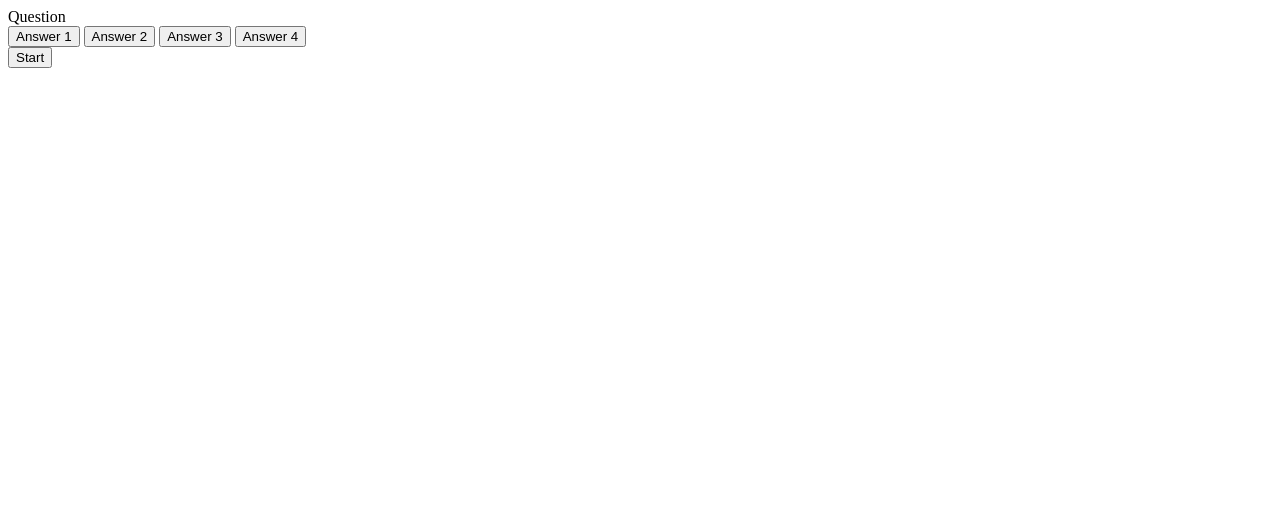
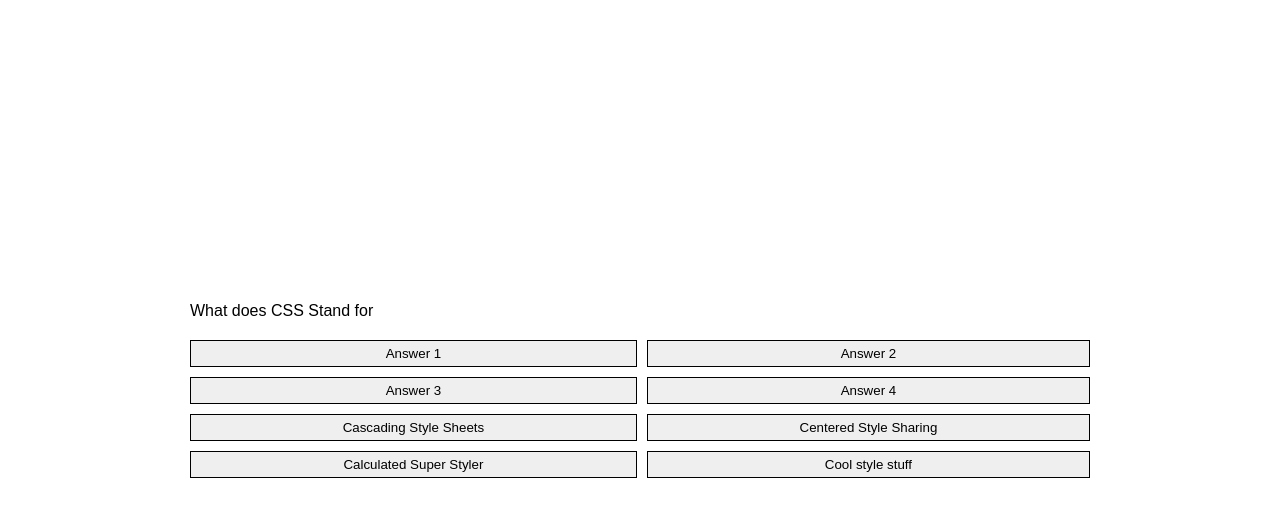
Before and after one commit to ileachy/Code-Quiz, a plain HTML site: page index.html in a window 1280 px wide. Both pictures are taken after a click on the button "Start". Drawn offline with Linux system fonts and the light colour scheme.

Commit message:
added start function and question

```diff
--- a/assets/css/style.css
+++ b/assets/css/style.css
@@ -0,0 +1,44 @@
+*,
+*::before,
+*::after {
+  box-sizing: border-box;
+  font-family: Arial, Helvetica, sans-serif;
+}
+
+body {
+  padding: 0;
+  margin: 0;
+  display: flex;
+  width: 100vw;
+  height: 100vh;
+  justify-content: center;
+  align-items: center;
+}
+
+.contain {
+  width: 900px;
+  max-width: 80%;
+  padding: 10 px;
+}
+
+.btn-layout {
+  display: grid;
+  grid-template-columns: repeat(2, auto);
+  gap: 10px;
+  margin: 20px 0;
+}
+
+.btn {
+  border: 1px solid black;
+  padding: 5px 10px;
+}
+
+.controls {
+  display: flex;
+  justify-content: center;
+  align-items: center;
+}
+
+.hide {
+  display: none;
+}
--- a/assets/js/script.js
+++ b/assets/js/script.js
@@ -0,0 +1,58 @@
+// Variables
+const startButton = document.getElementById("start-btn");
+const questionContainerElement = document.getElementById("question-container");
+const questionElement = document.getElementById("question");
+const answerButtonsElement = document.getElementById("answer-buttons");
+
+let shuffledQuestions, currentQuestionIndex;
+
+startButton.addEventListener("click", startGame);
+// start button function
+function startGame() {
+  startButton.classList.add("hide");
+  shuffledQuestions = questions.sort(() => Math.random() - 0.5);
+  currentQuestionIndex = 0;
+  questionContainerElement.classList.remove("hide");
+  setNextQuestion();
+}
+// move to next question
+function setNextQuestion() {
+  showQuestion(shuffledQuestions[currentQuestionIndex]);
+}
+// instert questions and answers
+function showQuestion(question) {
+  questionElement.innerHTML = question.question;
+  question.answers.forEach((answer) => {
+    const button = document.createElement("button");
+    button.innerHTML = answer.text;
+    button.classList.add("btn");
+    if (answer.correct) {
+      button.dataset.correct = answer.correct;
+    }
+    button.addEventListener("click", selectAnswer);
+    answerButtonsElement.appendChild(button);
+  });
+}
+// reset
+function resetState() {
+  while (answerButtonsElement.firstChild) {
+    answerButtonsElement.removeChild(answerButtonsElement.firstChild);
+  }
+}
+
+function selectAnswer(e) {}
+// Questions
+const questions = [
+  {
+    question: "What does CSS Stand for",
+    answers: [
+      { text: "Cascading Style Sheets", correct: true },
+      { text: "Centered Style Sharing", correct: false },
+      { text: "Calculated Super Styler", correct: false },
+      { text: "Cool style stuff", correct: false },
+    ],
+  },
+  {
+    question: "",
+  },
+];
--- a/index.html
+++ b/index.html
@@ -4,10 +4,10 @@
     <meta http-equiv="X-UA-Compatible" content="IE=edge" />
     <meta name="viewport" content="width=device-width, initial-scale=1.0" />
     <title>Coder Quiz 5000</title>
-    <link rel="stylesheet" href="/assets/css/style.css" />
+    <link rel="stylesheet" href="./assets/css/style.css" />
   </head>
   <body>
-    <div class="container">
+    <div class="contain">
       <div id="question-container" class="hide">
         <div id="question">Question</div>
         <div id="answer-buttons" class="btn-layout">
@@ -18,7 +18,7 @@
         </div>
       </div>
       <div class="controls">
-        <button id="start" class="start-btn btn">Start</button>
+        <button id="start-btn" class="start-btn btn">Start</button>
       </div>
     </div>
     <script src="./assets/js/script.js"></script>
```
